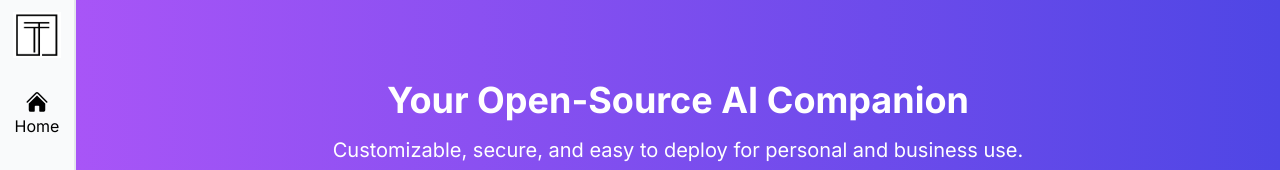
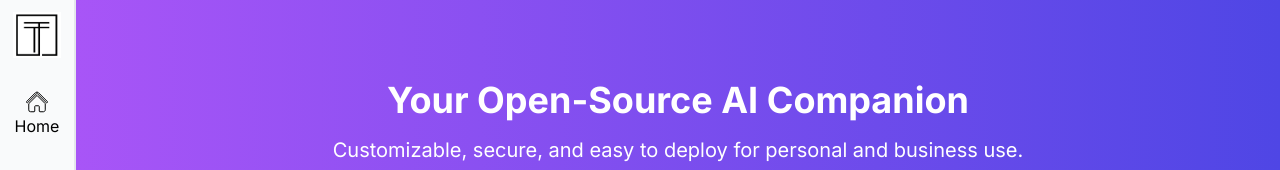
Before and after one commit to Stan370/TonyChat, a Next.js app: page / in a window 1280 px wide. Shown: the top 170 px of the page. Built offline with nearby package versions, Linux system fonts and the light colour scheme.

Commit message:
consistency

```diff
--- a/app/components/Siderbar.tsx
+++ b/app/components/Siderbar.tsx
@@ -11,7 +11,8 @@ const Siderbar = () => {
             <svg
               xmlns="http://www.w3.org/2000/svg"
               viewBox="0 0 24 24"
-              fill="currentColor"
+              fill="none"
+              stroke="currentColor"
               className="w-12 h-6 "
             >
               <path d="M11.47 3.841a.75.75 0 0 1 1.06 0l8.69 8.69a.75.75 0 1 0 1.06-1.061l-8.689-8.69a2.25 2.25 0 0 0-3.182 0l-8.69 8.69a.75.75 0 1 0 1.061 1.06l8.69-8.689Z" />
```
